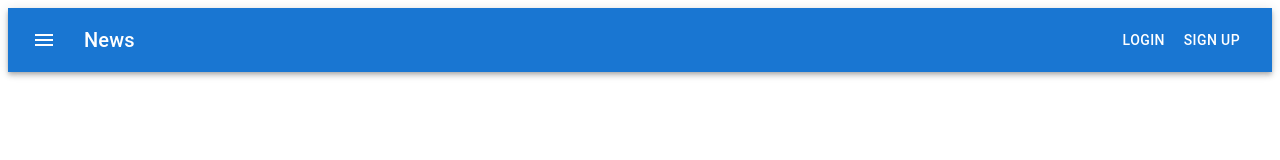
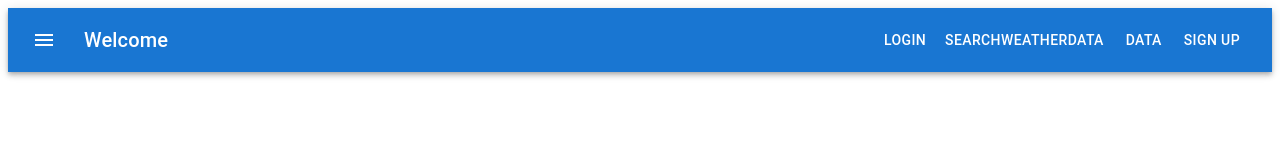
Before and after one commit to FIT-HNEE/ClientSide-WSData, a React (Create React App) app: page /allUsers in a window 1280 px wide. Shown: the top 160 px of the page. Built offline with nearby package versions, Linux system fonts and the light colour scheme; no server answers.

Commit message:
route for weather data

```diff
--- a/src/components/NavBar.tsx
+++ b/src/components/NavBar.tsx
@@ -11,6 +11,8 @@ import Typography from '@mui/material/Typography';
 import IconButton from '@mui/material/IconButton';
 import MenuIcon from '@mui/icons-material/Menu';
 import Button from '@mui/material/Button';
+import SearchData from "../pages/WeatherData/SearchData";
+import Data from "../pages/WeatherData/Data";
 
 
 const NavBar: React.FC<RouteComponentProps> = (props) => {
@@ -30,7 +32,7 @@ const NavBar: React.FC<RouteComponentProps> = (props) => {
             <MenuIcon />
           </IconButton>
           <Typography variant="h6" component="div" sx={{ flexGrow: 1 }}>
-            News
+            Welcome
               </Typography>
               {(() => {
                 const accessToken = localStorage.getItem('accessToken');
@@ -54,7 +56,10 @@ const NavBar: React.FC<RouteComponentProps> = (props) => {
                   return (
                     <>
                       <Button color="inherit" href="/sign-in" >Login</Button>
+                      <Button color="inherit" href="/SearchData" >SearchWeatherData</Button>
+                      <Button color="inherit" href="/data" >DATA</Button>
                       <Button color="inherit" href="/sign-up" >Sign up</Button>
+
                   </>
                   )
 
@@ -78,9 +83,14 @@ const NavBar: React.FC<RouteComponentProps> = (props) => {
 
           <Route path="/me" component={User} />
 
+          <Route path="/SearchData" component={SearchData} />
+
+          <Route path="/data" component={Data} />
+
           <Route path="/allUsers" component={AllUsers} />
 
         </Switch>
+
             </>
 
     )
```
Lines whose indentation alone changed are shown as unchanged.
